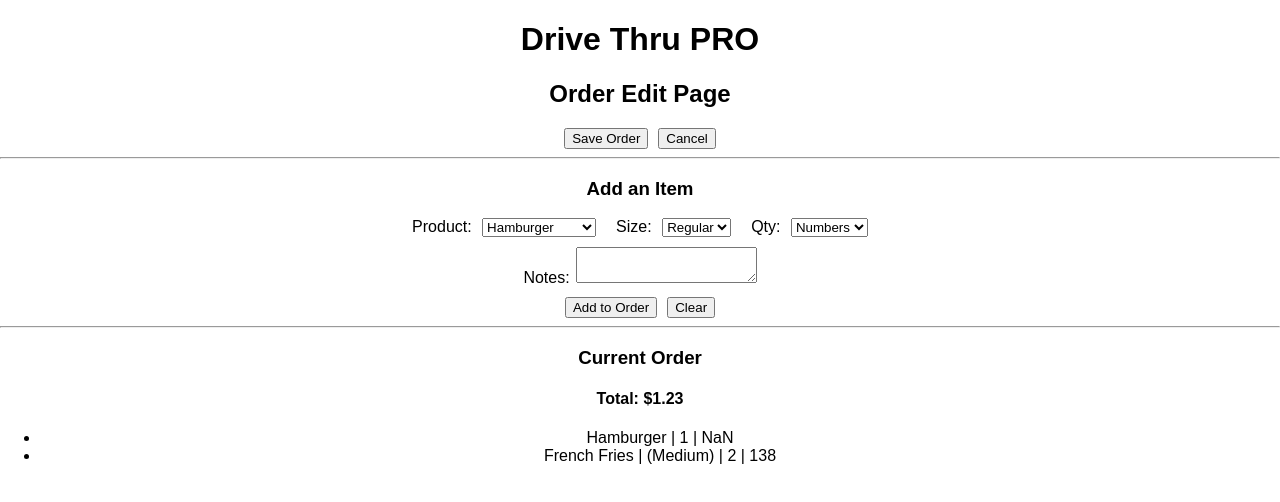
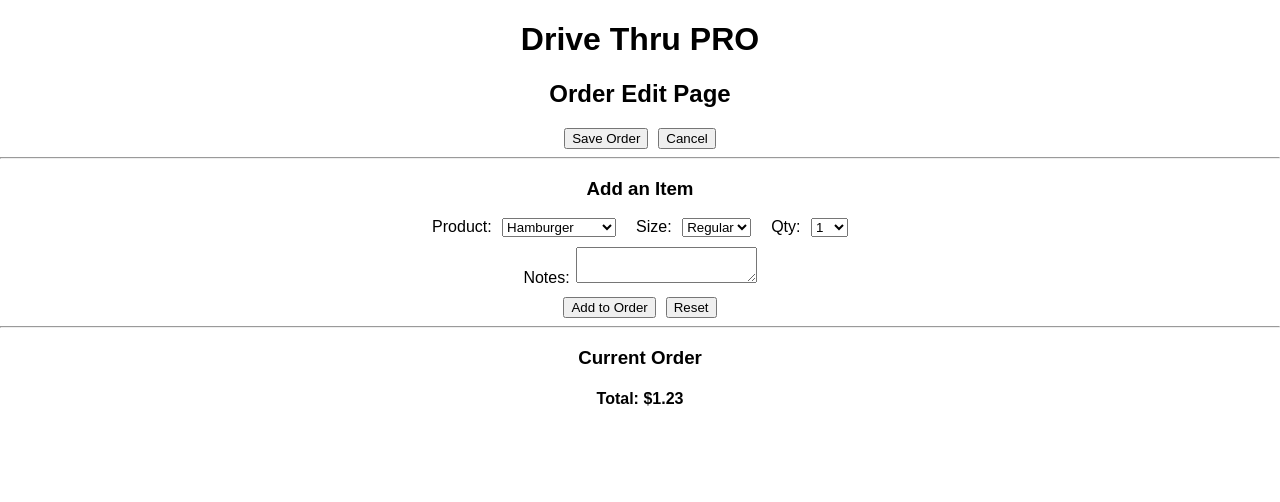
Before and after one commit to gargrave/drivethrupro, a React app: page /orders/new in a window 1280 px wide. Shown: the top 502 px of the page. Built offline with nearby package versions, Linux system fonts and the light colour scheme.

Commit message:
WIP: wire up basic functionality for OrderEditPage
- The "Add an Item" is now fully functional for adding new items to the order
- "Current Order" displays actual current order (but no accurate order total yet)

```diff
--- a/src/components/Orders/OrderEditPage.jsx
+++ b/src/components/Orders/OrderEditPage.jsx
@@ -1,6 +1,8 @@
 import React, { Component } from 'react'
 import { connect } from 'react-redux'
+import { range } from 'lodash'
 
+import OrderItem from './utils/OrderItem'
 import './OrderEditPage.css'
 
 import menu from '../../data/menu-items'
@@ -12,36 +14,64 @@ class OrderEditPage extends Component {
     this.state = {
       selectedMenuItem: menu[0],
       sizeIdx: 0,
-      orderItems: [
-        { name: menu[0].name, qty: 1, price: menu[0].price },
-        { name: menu[1].name, size: menu[1].sizes[1].name, qty: 2, price: menu[1].sizes[1].price }
-      ]
+      quantity: 1,
+      orderItems: []
     }
 
     this.completeOrder = this.completeOrder.bind(this)
     this.cancelOrder = this.cancelOrder.bind(this)
-    this.addItemToOrder = this.addItemToOrder.bind(this)
-    this.clearForm = this.clearForm.bind(this)
+    this.handleAddToOrderClick = this.handleAddToOrderClick.bind(this)
+    this.handleResetFormClick = this.handleResetFormClick.bind(this)
     this.handleItemSelect = this.handleItemSelect.bind(this)
     this.handleSizeSelect = this.handleSizeSelect.bind(this)
+    this.handleQuantityChange = this.handleQuantityChange.bind(this)
+  }
+
+  resetOrderFormState () {
+    this.setState({
+      selectedMenuItem: menu[0],
+      sizeIdx: 0,
+      quantity: 1
+    })
   }
 
   completeOrder () {
-    console.log('completeOrder()')
+    console.log('TODO: implement completeOrder()')
   }
 
   cancelOrder () {
-    console.log('cancelOrder()')
+    console.log('TODO: implement cancelOrder()')
   }
 
-  addItemToOrder () {
-    console.log('addItemToOrder()')
+  /**
+   * Handler for 'Add to Order' button.
+   * Builds a new OrderItem based on currently-selected values,
+   * and adds it to the local state's 'orderItems' collection.
+   */
+  handleAddToOrderClick () {
+    const item = this.state.selectedMenuItem
+    const orderItem = new OrderItem(item.name, this.state.quantity, item.sizes[this.state.sizeIdx])
+
+    this.setState({
+      orderItems: [...this.state.orderItems, orderItem]
+    })
   }
 
-  clearForm () {
-    console.log('clearForm()')
+  /**
+   * Handler for the 'Reset' button.
+   * Simply calls the function to reset the form to its default state.
+   */
+  handleResetFormClick () {
+    this.resetOrderFormState()
   }
 
+  /**
+   * Handler for change events on the 'Item/Product' dropdown.
+   * Updates the currently-selected item on the local state.
+   *
+   * Note that this also resets the selected size to 0, as the 'sizes'
+   * list will be rebuilt for each separate item, and some items will only have one size.
+   */
   handleItemSelect (event) {
     this.setState({
       selectedMenuItem: menu[event.target.value],
@@ -49,12 +79,20 @@ class OrderEditPage extends Component {
     })
   }
 
+  /**
+   * Handler for changes events on the 'size' dropdown.
+   * Updates the currently-selected size index on the local state.
+   */
   handleSizeSelect (event) {
-    console.log('handleSizeSelect')
-    console.log(this.state.selectedMenuItem.sizes[event.target.value])
-    this.setState({
-      sizeIdx: event.target.value
-    })
+    this.setState({ sizeIdx: event.target.value })
+  }
+
+  /**
+   * Handler for change events on the 'quantity' dropdown menu.
+   * Simply updates the 'quantity' property of the local state.
+   */
+  handleQuantityChange (event) {
+    this.setState({ quantity: event.target.value })
   }
 
   render () {
@@ -108,8 +146,12 @@ class OrderEditPage extends Component {
 
               <span className="input-group">
                 <label htmlFor="quantity">Qty: </label>
-                <select name="quantity" id="quantity">
-                  <option value="Numbers">Numbers</option>
+                <select name="quantity" id="quantity" value={this.state.quantity} onChange={this.handleQuantityChange}>
+                  {range(1, 11).map(n =>
+                    <option key={n} value={n}>
+                      {n}
+                    </option>
+                  )}
                 </select>
               </span>
             </div>
@@ -122,10 +164,10 @@ class OrderEditPage extends Component {
             </div>
 
             <div>
-              <button style={{ marginRight: '10px' }} onClick={this.addItemToOrder}>
+              <button style={{ marginRight: '10px' }} onClick={this.handleAddToOrderClick}>
                 Add to Order
               </button>
-              <button onClick={this.clearForm}>Clear</button>
+              <button onClick={this.handleResetFormClick}>Reset</button>
             </div>
           </div>
           <hr />
@@ -137,7 +179,7 @@ class OrderEditPage extends Component {
             {this.state.orderItems.map((item, i) => {
               return (
                 <li key={i}>
-                  {item.name} {item.size && ` | (${item.size})`} | {item.qty} | {item.price * item.qty}
+                  {item.name} | {item.quantity} | {item.totalPrice}
                 </li>
               )
             })}
```
